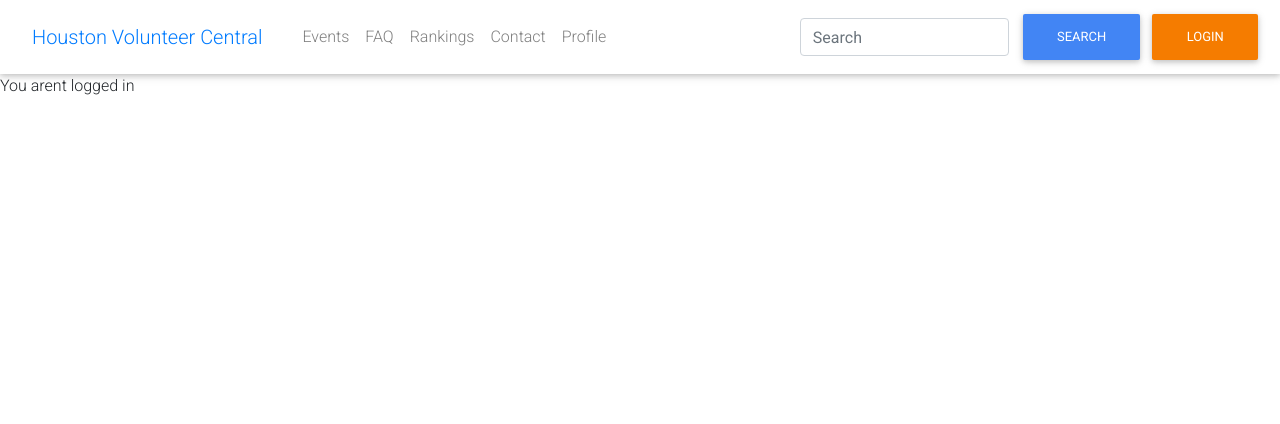
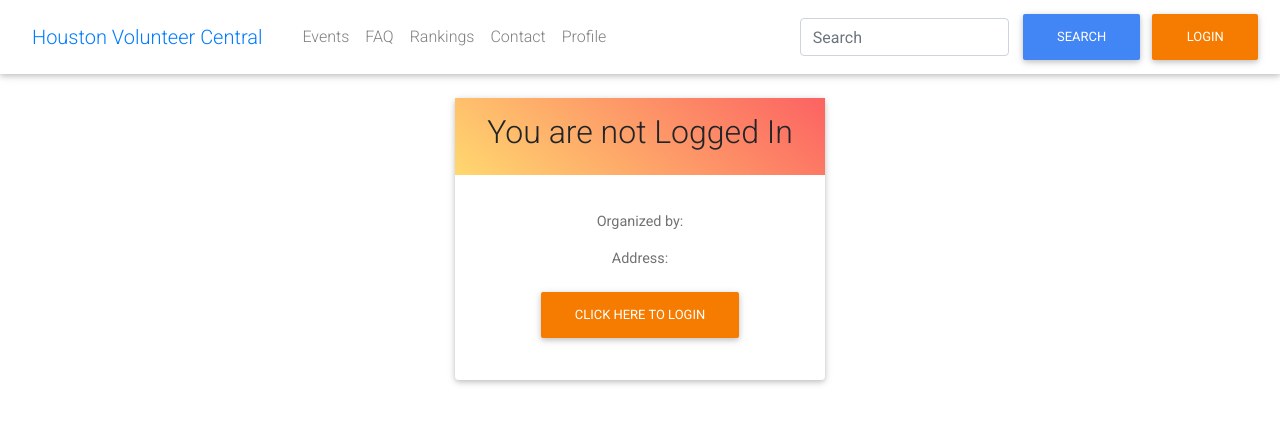
Before and after one commit to qwetboy10/YunginsHoustonHackathon, a React (Create React App) app in the folder Frontend/front/: page /profile in a window 1280 px wide. Shown: the top 424 px of the page. Built offline with nearby package versions, Linux system fonts and the light colour scheme.

Commit message:
Updated profile.js

```diff
--- a/Frontend/front/src/EventList.js
+++ b/Frontend/front/src/EventList.js
@@ -31,7 +31,10 @@ class EventList extends Component {
                         <MDBCardText>{event.description}</MDBCardText>
                         <MDBCardText>Organized by: {event.organization}</MDBCardText>
                         <MDBCardText>Address: {event.address}</MDBCardText>
+                        <p>
                         <MDBBtn color="primary" href="#">View Event</MDBBtn>
+                        </p>
+
                     </MDBCardBody>
                     </MDBCard>
                 </MDBCol>
--- a/Frontend/front/src/Profile.js
+++ b/Frontend/front/src/Profile.js
@@ -2,11 +2,37 @@ import React, {Component} from 'react';
 import NavBar from './NavBar.js';
 import Login from './Login.js';
 import {Carousel, Card, Jumbotron, Container} from 'react-bootstrap';
+import { MDBBtn, MDBCard, MDBCardBody, MDBCardImage, MDBCardTitle, MDBCardText, MDBRow, MDBCol, MDBIcon, MDBContainer } from 'mdbreact';
 
 class Profile extends Component {
     render() {
         const {user} = this.props;
-        if(!user) return <div>You arent logged in</div>//TODO: make this pretty
+        if(!user) return (
+          <div>
+            <br/>
+            <MDBContainer>
+            <MDBRow center>
+                <MDBCol bottom style={{ maxWidth: "25rem" }} >
+                    <MDBCard wide display="inline">
+                    <MDBCardImage className="view view-cascade gradient-card-header peach-gradient" cascade tag="div">
+                        <h2  center="true" className="h2-responsive mb-2">You are not Logged In</h2>
+                    </MDBCardImage>
+                    <MDBCardBody cascade>
+                        <MDBCardText></MDBCardText>
+                        <MDBCardText>Organized by: </MDBCardText>
+                        <MDBCardText>Address: </MDBCardText>
+                        <p>
+                        <MDBBtn center="true" color="orange" href="#">Click here to Login</MDBBtn>
+                        </p>
+
+                    </MDBCardBody>
+                    </MDBCard>
+                </MDBCol>
+
+            </MDBRow>
+        </MDBContainer>
+          </div>
+        );
         return ( //TODO: add other things for user, console.log(user) for the things u can use
           <div>
             <Jumbotron fluid>
--- a/Frontend/front/src/Signup.js
+++ b/Frontend/front/src/Signup.js
@@ -69,11 +69,10 @@ class Signup extends Component {
                                   label="Confirm your password"
                                   icon="exclamation-triangle"
                                   group
-                                  type="text"
+                                  type="password"
                                   validate
-                                  error="wrong"
-                                  success="right"
                               />
+
                               </div>
                               <div className="text-center py-4 mt-3">
                               <MDBBtn color="orange" type="submit">
```
